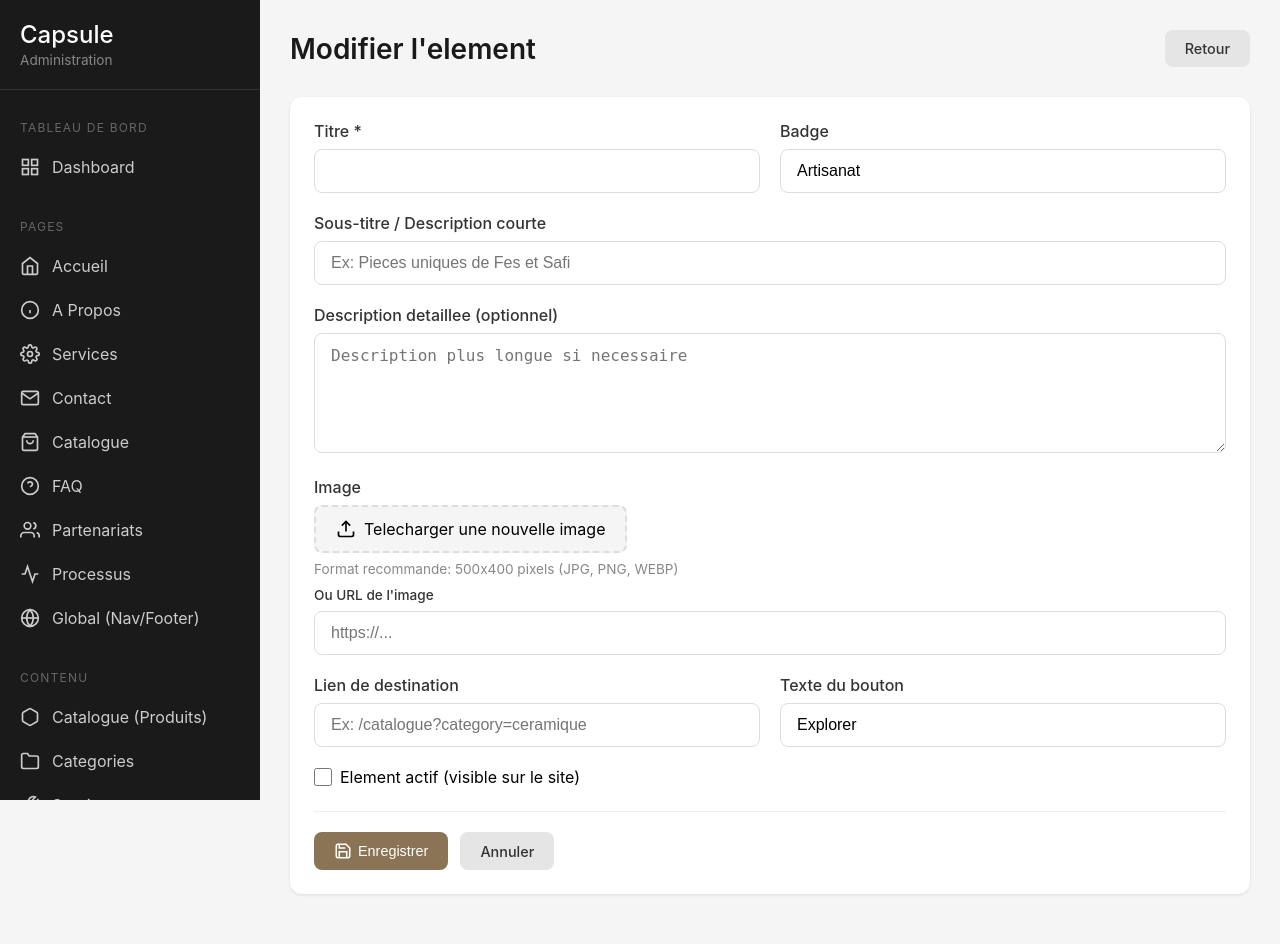
After one commit to moa-digitalagency/CapsuleSourcing, a Flask app: template templates/admin/featured_highlight_form.html in a window 1280 px wide. The commit adds this page. Run offline with Flask 3, Linux system fonts and the light colour scheme; the template is opened without the code that fills it, so the values that code supplies are empty; data comes from the database, SQL or seed files in the repository.

Commit message:
Add customizable featured highlights to the homepage
Introduces a new `FeaturedHighlight` model and associated admin routes and templates to manage four distinct featured items on the homepage, including image uploads and customizable text, with defined image sizes in `image_processor.py`.

Replit-Commit-Author: Agent
Replit-Commit-Session-Id: 20986326-e174-4a86-80f3-f69382f1438d
Replit-Commit-Checkpoint-Type: intermediate_checkpoint
Replit-Commit-Event-Id: a7055422-2807-41bd-a18d-6bc7cf98ee04
Replit-Commit-Screenshot-Url: https://storage.googleapis.com/screenshot-production-us-central1/15a7ee39-7760-4f71-8404-10258e55f525/20986326-e174-4a86-80f3-f69382f1438d/orCkaHg

```diff
--- a/templates/admin/base.html
+++ b/templates/admin/base.html
@@ -157,6 +157,10 @@
                 </div>
                 <div class="nav-section">
                     <div class="nav-section-title">Parametres</div>
+                    <a href="{{ url_for('admin.featured_highlights') }}" class="nav-link {% if 'featured_highlight' in request.endpoint %}active{% endif %}">
+                        <svg viewBox="0 0 24 24" fill="none" stroke="currentColor" stroke-width="2"><polygon points="12 2 15.09 8.26 22 9.27 17 14.14 18.18 21.02 12 17.77 5.82 21.02 7 14.14 2 9.27 8.91 8.26 12 2"/></svg>
+                        Nos Creations Phares
+                    </a>
                     <a href="{{ url_for('admin.homepage') }}" class="nav-link {% if 'homepage' in request.endpoint %}active{% endif %}">
                         <svg viewBox="0 0 24 24" fill="none" stroke="currentColor" stroke-width="2"><rect x="3" y="3" width="18" height="18" rx="2" ry="2"/><line x1="3" y1="9" x2="21" y2="9"/><line x1="9" y1="21" x2="9" y2="9"/></svg>
                         Hero & Stats
--- /dev/null
+++ b/templates/admin/featured_highlight_form.html
@@ -0,0 +1,91 @@
+{% extends "admin/base.html" %}
+
+{% block title %}Modifier Element {{ highlight.slot }} - Admin Capsule{% endblock %}
+
+{% block content %}
+<div class="page-header">
+    <h1 class="page-title">Modifier l'element {{ highlight.slot }}</h1>
+    <a href="{{ url_for('admin.featured_highlights') }}" class="btn btn-secondary">Retour</a>
+</div>
+
+<div class="card">
+    <form method="POST" enctype="multipart/form-data">
+        <div class="form-row">
+            <div class="form-group">
+                <label class="form-label">Titre *</label>
+                <input type="text" name="title" class="form-control" value="{{ highlight.title }}" required>
+            </div>
+            <div class="form-group">
+                <label class="form-label">Badge</label>
+                <input type="text" name="badge" class="form-control" value="{{ highlight.badge or 'Artisanat' }}" placeholder="Ex: Collection, Artisanat, Nouveaute">
+            </div>
+        </div>
+
+        <div class="form-group">
+            <label class="form-label">Sous-titre / Description courte</label>
+            <input type="text" name="subtitle" class="form-control" value="{{ highlight.subtitle or '' }}" placeholder="Ex: Pieces uniques de Fes et Safi">
+        </div>
+
+        <div class="form-group">
+            <label class="form-label">Description detaillee (optionnel)</label>
+            <textarea name="description" class="form-control" placeholder="Description plus longue si necessaire">{{ highlight.description or '' }}</textarea>
+        </div>
+
+        <div class="form-group">
+            <label class="form-label">Image</label>
+            {% if highlight.image %}
+            <div style="margin-bottom: 15px; padding: 15px; background: #f5f5f5; border-radius: 8px; display: inline-block;">
+                <img src="{{ highlight.image }}" alt="{{ highlight.title }}" style="max-width: 300px; max-height: 200px; border-radius: 8px; display: block;">
+                <p style="margin-top: 8px; font-size: 0.85rem; color: #666;">Image actuelle</p>
+            </div>
+            {% endif %}
+            <div class="file-input-wrapper">
+                <div class="file-input-label">
+                    <svg width="20" height="20" viewBox="0 0 24 24" fill="none" stroke="currentColor" stroke-width="2" style="margin-right: 8px;">
+                        <path d="M21 15v4a2 2 0 0 1-2 2H5a2 2 0 0 1-2-2v-4"/>
+                        <polyline points="17 8 12 3 7 8"/>
+                        <line x1="12" y1="3" x2="12" y2="15"/>
+                    </svg>
+                    Telecharger une nouvelle image
+                </div>
+                <input type="file" name="image" accept="image/*">
+            </div>
+            <p style="margin-top: 8px; font-size: 0.85rem; color: #888;">Format recommande: 500x400 pixels (JPG, PNG, WEBP)</p>
+            <div style="margin-top: 10px;">
+                <label class="form-label" style="font-size: 0.85rem;">Ou URL de l'image</label>
+                <input type="text" name="image_url" class="form-control" placeholder="https://...">
+            </div>
+        </div>
+
+        <div class="form-row">
+            <div class="form-group">
+                <label class="form-label">Lien de destination</label>
+                <input type="text" name="link" class="form-control" value="{{ highlight.link or '' }}" placeholder="Ex: /catalogue?category=ceramique">
+            </div>
+            <div class="form-group">
+                <label class="form-label">Texte du bouton</label>
+                <input type="text" name="link_text" class="form-control" value="{{ highlight.link_text or 'Explorer' }}" placeholder="Ex: Explorer, Decouvrir, Voir">
+            </div>
+        </div>
+
+        <div class="form-group">
+            <div class="form-check">
+                <input type="checkbox" name="is_active" id="is_active" {% if highlight.is_active %}checked{% endif %}>
+                <label for="is_active">Element actif (visible sur le site)</label>
+            </div>
+        </div>
+
+        <div style="display: flex; gap: 12px; margin-top: 24px; padding-top: 20px; border-top: 1px solid #eee;">
+            <button type="submit" class="btn btn-primary">
+                <svg width="18" height="18" viewBox="0 0 24 24" fill="none" stroke="currentColor" stroke-width="2" style="margin-right: 6px;">
+                    <path d="M19 21H5a2 2 0 0 1-2-2V5a2 2 0 0 1 2-2h11l5 5v11a2 2 0 0 1-2 2z"/>
+                    <polyline points="17 21 17 13 7 13 7 21"/>
+                    <polyline points="7 3 7 8 15 8"/>
+                </svg>
+                Enregistrer
+            </button>
+            <a href="{{ url_for('admin.featured_highlights') }}" class="btn btn-secondary">Annuler</a>
+        </div>
+    </form>
+</div>
+{% endblock %}
--- a/utils/image_processor.py
+++ b/utils/image_processor.py
@@ -101,6 +101,7 @@ IMAGE_SIZES = {
     'testimonial': (100, 100),
     'og_image': (1200, 630),
     'logo': (200, 200),
+    'featured_highlight': (500, 400),
 }
 
 
```
Also changed, not shown: models/database.py (+15 -0 lines), routes/admin.py (+60 -0 lines), templates/admin/featured_highlights.html (added, +70 -0 lines), 1 other file.
